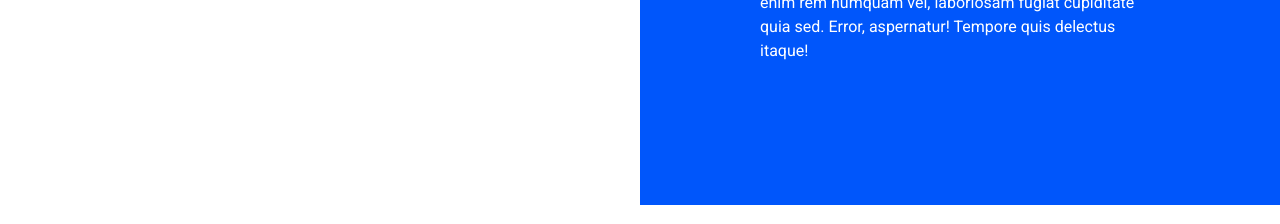
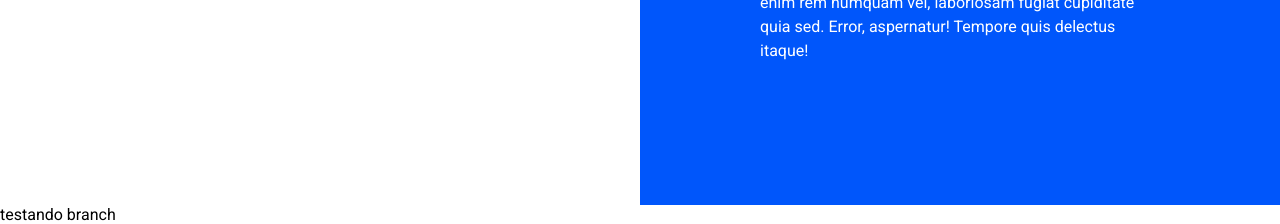
Before and after one commit to MarceloBaptista1/Projeto-login, a plain HTML site: page signup.html in a window 1280 px wide. Shown: the part 595-819 px from the top of the page. Drawn offline with Linux system fonts and the light colour scheme.

Commit message:
Alteração arquivo teste

```diff
--- a/signup.html
+++ b/signup.html
@@ -67,5 +67,6 @@
                 </p>
             </section>
         </main>
+        testando branch
     </body>
 </html>
```
